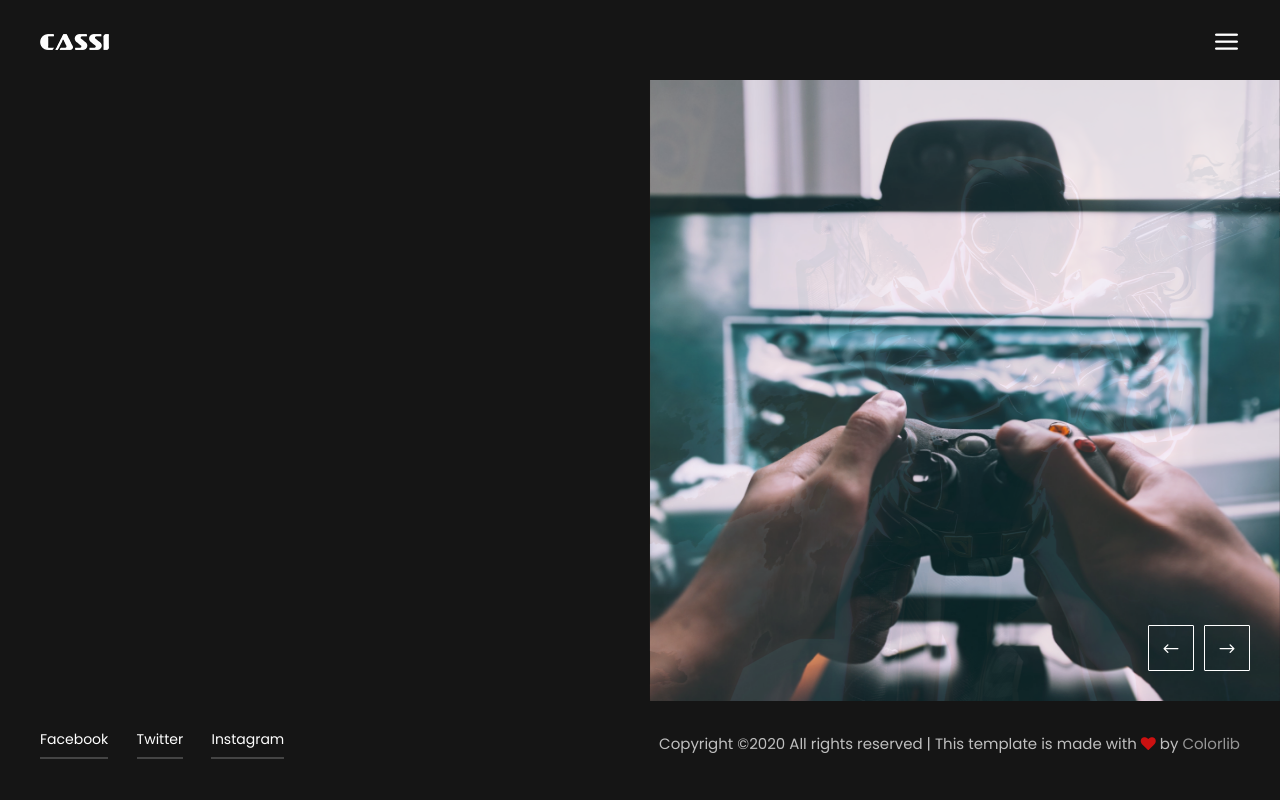
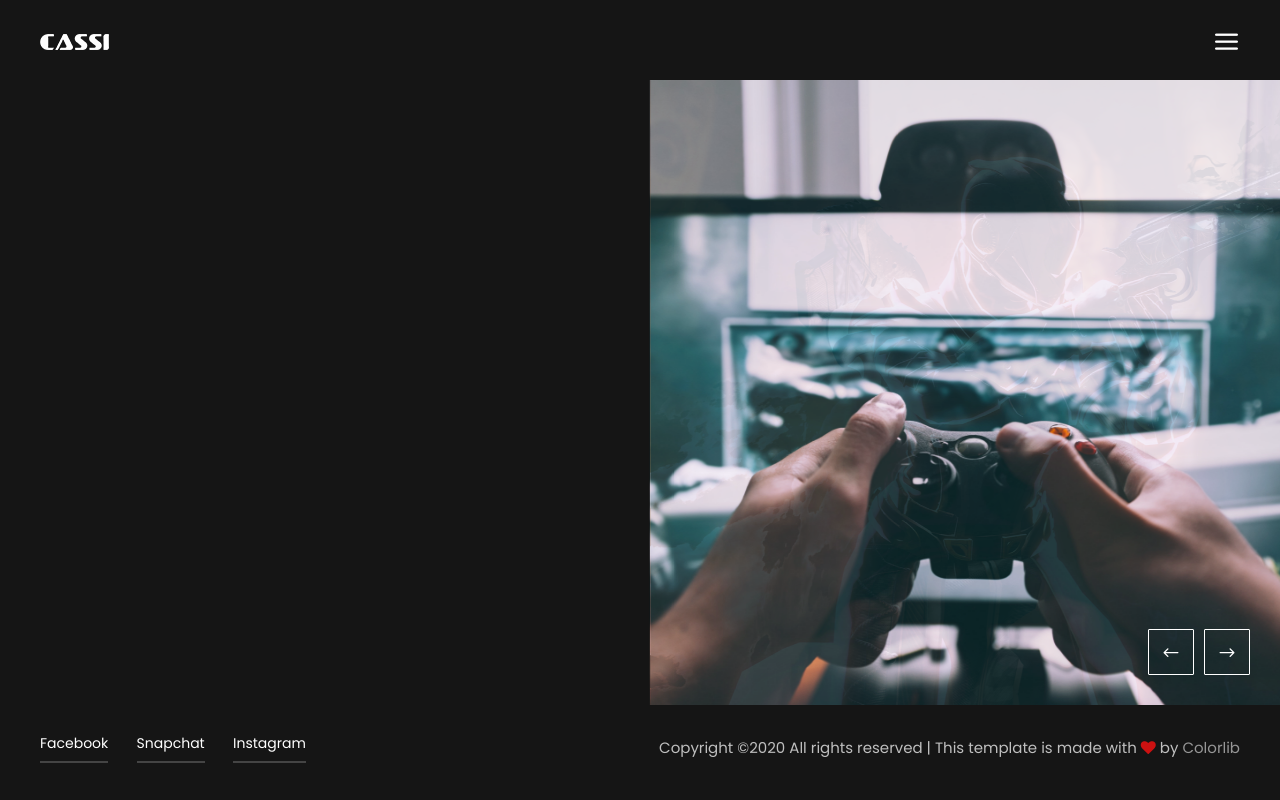
Before and after one commit to BensonAdjei/EndGame, a plain HTML site: page index.html in a window 1280 px wide. Drawn offline with Linux system fonts and the light colour scheme.

Commit message:
Update index.html

```diff
--- a/index.html
+++ b/index.html
@@ -3,7 +3,7 @@
 <head>
 	<title>Cassi | Photo Studio HTML Template</title>
 	<meta charset="UTF-8">
-	<meta name="description" content="Cassi Photo Studio HTML Template">
+	<meta name="description" content="Benny Drippy's Project">
 	<meta name="keywords" content="photo, html">
 	<meta name="viewport" content="width=device-width, initial-scale=1.0">
 	<!-- Stylesheets -->
@@ -48,7 +48,7 @@
 		<div class="menu-footer">
 			<div class="footer-social">
 				<a href="#">Facebook</a>
-				<a href="#">Twitter</a>
+				<a href="#">Snapchat</a>
 				<a href="#">Instagram</a>
 			</div>
 			<div class="copyright"><p><!-- Link back to Colorlib can't be removed. Template is licensed under CC BY 3.0. -->
@@ -107,7 +107,7 @@
 	<footer class="footer-section">
 		<div class="footer-social">
 			<a href="#">Facebook</a>
-			<a href="#">Twitter</a>
+			<a href="#">Snapchat</a>
 			<a href="#">Instagram</a>
 		</div>
 		<div class="copyright"><p><!-- Link back to Colorlib can't be removed. Template is licensed under CC BY 3.0. -->
```
